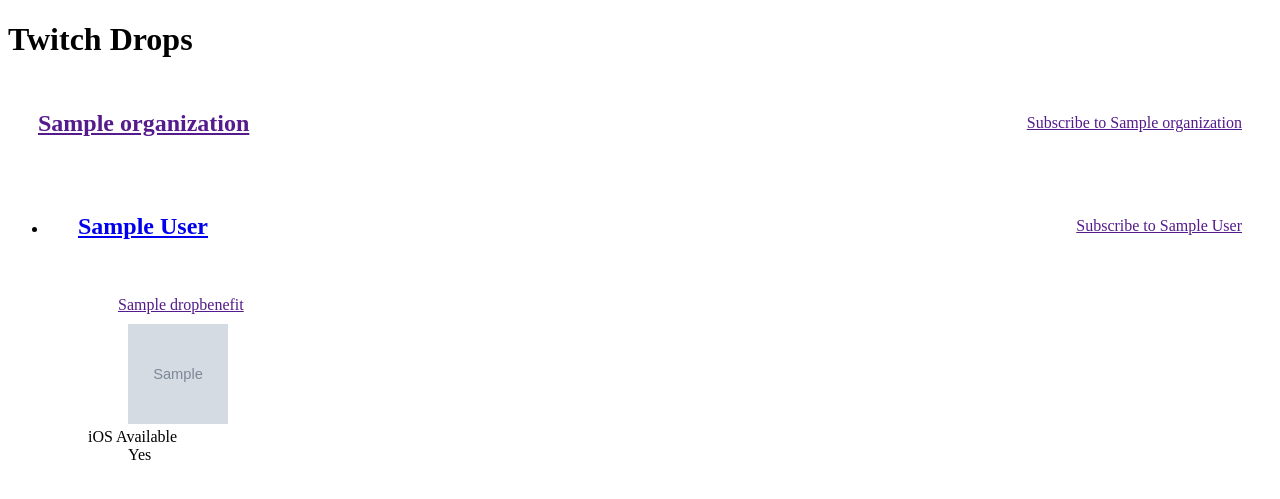
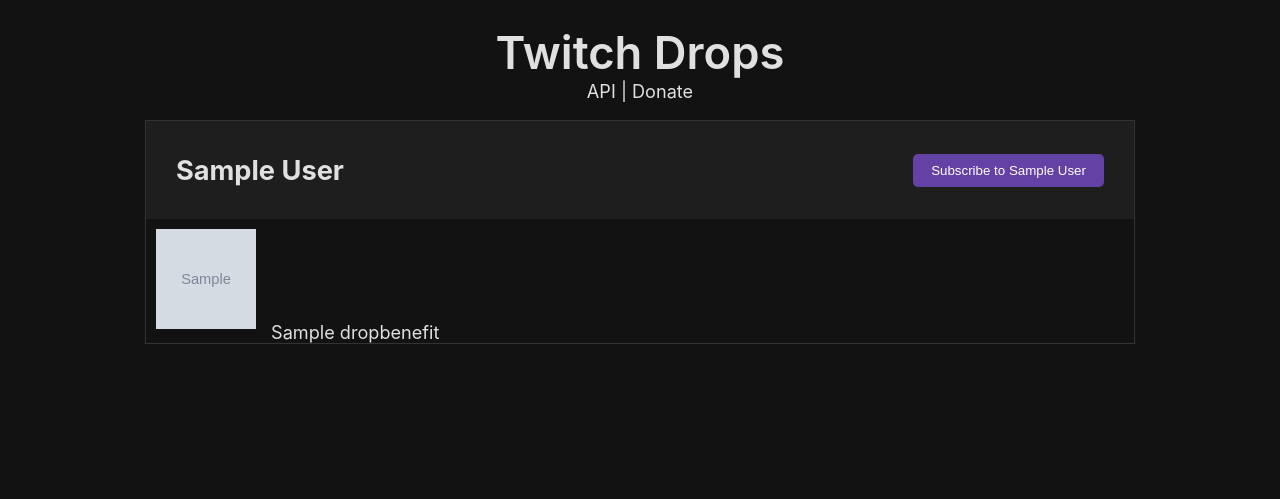
Before and after one commit to TheLovinator1/twitch-drop-notifier, a Django app: page / in a window 1280 px wide. Shown: the top 499 px of the page. Run offline with Django 3.2, Linux system fonts and the light colour scheme; tables that the repository leaves empty hold one stand-in row (values such as "Sample post"); grey boxes marked "Sample" are stand-in pictures.

Commit message:
Improve the CSS

```diff
--- a/core/templates/index.html
+++ b/core/templates/index.html
@@ -10,61 +10,116 @@
         <meta name="robots" content="index, follow">
         <title>Twitch Drops</title>
         <style>
+        :root {
+            --background-color: #121212;
+            --text-color: #e0e0e0;
+            --header-background: #1e1e1e;
+            --border-color: #333;
+            --button-background: #6441a5;
+            --button-hover-background: #503682;
+        }
+
+        /* Set some good defaults for the page */
+        html {
+            max-width: 88ch;
+            padding: calc(1vmin + 0.5rem);
+            margin-inline: auto;
+            font-size: clamp(1em, 0.909em + 0.45vmin, 1.25em);
+            font-family: -apple-system, BlinkMacSystemFont, "Segoe UI", Roboto, Helvetica, Arial, sans-serif;
+            background-color: var(--background-color);
+            color: var(--text-color);
+        }
+
+        /* Don't underline links and remove the blue/purple color */
+        a {
+            text-decoration: none;
+            color: inherit;
+        }
+
+        /* Add a gray background for the game name header */
+        /* This header also contains the button to subscribe to the game */
         header {
             display: flex;
             align-items: center;
+            justify-content: space-between; /* So the button is on the right, and the game name is on the left */
+            padding: 10px 30px;
+            background: var(--header-background);
+        }
 
-                    justify-content: space-between;
+        /* Remove dot in front of list items */
+        ul {
+            list-style-type: none;
+            padding: 0;
+        }
 
-                    padding: 10px 30px;
+        /* Add a border around each game to separate them */
+        .game {
+            margin-bottom: 1rem;
+            border: 1px solid var(--border-color);
+        }
+
+        /* Move images away from the border */
+        img {
+            margin: 10px;
+        }
+
+        /* Button to subscribe to a game */
+        /* For example: Subscribe to Rocket League */
+        button {
+            background-color: var(--button-background);
+            color: white;
+            border: none;
+            padding: 0.5rem 1rem;
+            border-radius: 5px;
+            cursor: pointer;
+            transition: background-color 0.3s ease;
+        }
+
+        /* Make button darker when hovered */
+        button:hover {
+            background-color: var(--button-hover-background);
+        }
+
+        /* Navbar at the top of the page */
+        .navbar {
+            margin-bottom: 1rem;
+            text-align: center;
+        }
+
+        /* Make the logo bigger and bolder and center it */
+        .logo {
+            text-align: center;
+            font-size: 2.5rem;
+            font-weight: 600;
+            margin: 0;
         }
         </style>
     </head>
     <body>
-        <h1>Twitch Drops</h1>
+        <h1 class="logo">Twitch Drops</h1>
+        <div class="navbar">
+            <a href="">API</a> |
+            <a href="https://github.com/sponsors/TheLovinator1">Donate</a>
+        </div>
         {% for organization, org_data in orgs_data.items %}
-            <header>
-                <a href="{{ organization.url }}">
-                    <h2>{{ organization.name }}</h2>
-                </a>
-                <a href="">Subscribe to {{ organization.name }}</a>
-            </header>
             <ul>
                 {% for game, game_data in org_data.games.items %}
-                    <li>
+                    <li class="game">
                         <header>
-                            <a href="https://www.twitch.tv/directory/category/{{ game.slug }}">
-                                <h2>{{ game.display_name }}</h2>
-                            </a>
-                            <a href="{{ game.url }}">Subscribe to {{ game.display_name }}</a>
+                            <h2>
+                                <a href="https://www.twitch.tv/directory/category/{{ game.slug }}">{{ game.display_name }}</a>
+                            </h2>
+                            <button>Subscribe to {{ game.display_name }}</button>
                         </header>
                         <ul>
                             {% for drop_benefit in game_data.drop_benefits %}
-                                <dl>
-                                    <dt>
-                                        <header>
-                                            <a href="{{ drop_benefit.details_url }}">{{ drop_benefit.name }}</a>
-                                        </header>
-                                    </dt>
-                                    <dd>
+                                <li>
                                     <img src="{{ drop_benefit.image_asset_url }}"
                                          alt="{{ drop_benefit.name }}"
                                          height="100"
                                          width="100">
-                                    </dd>
-                                    {% if drop_benefit.entitlement_limit > 1 %}
-                                        <dt>Entitlement Limit</dt>
-                                        <dd>
-                                            {{ drop_benefit.entitlement_limit|default:"N/A" }}
-                                        </dd>
-                                    {% endif %}
-                                    {% if drop_benefit.is_ios_available %}
-                                        <dt>iOS Available</dt>
-                                        <dd>
-                                            {{ drop_benefit.is_ios_available|yesno:"Yes,No" }}
-                                        </dd>
-                                    {% endif %}
-                                </dl>
+                                    <a href="{{ drop_benefit.details_url }}">{{ drop_benefit.name }}</a>
+                                </li>
                             {% endfor %}
                         </ul>
                     </li>
```
Lines whose indentation alone changed are shown as unchanged.
